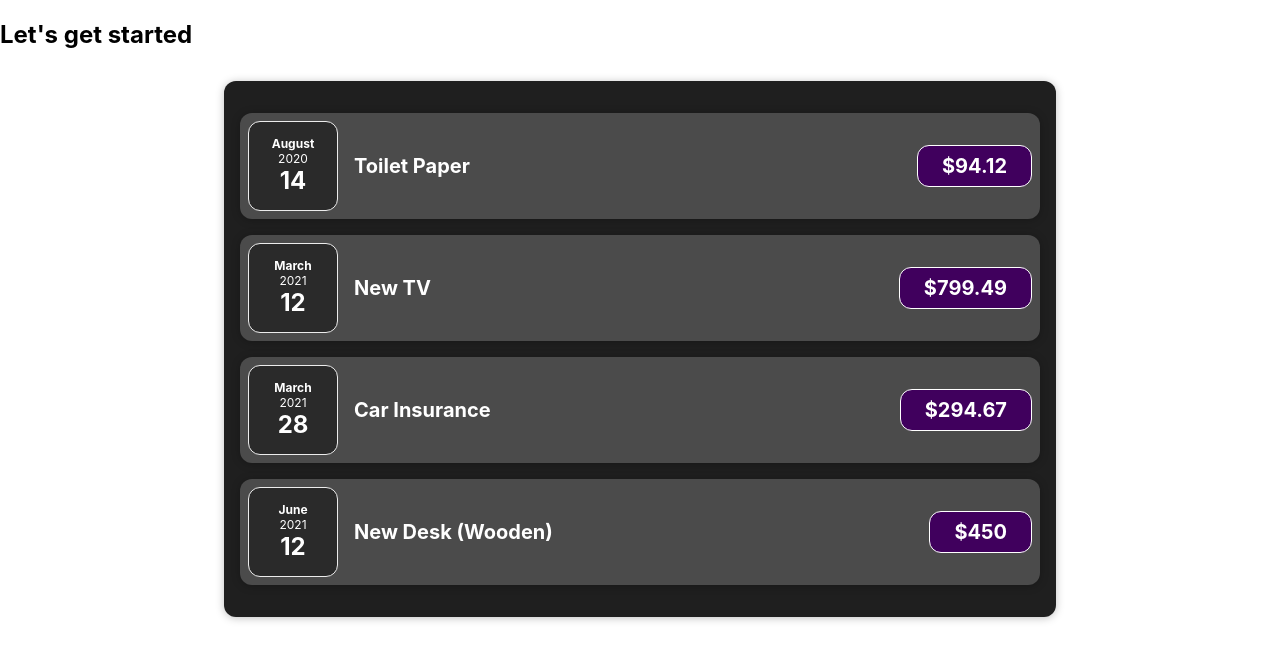
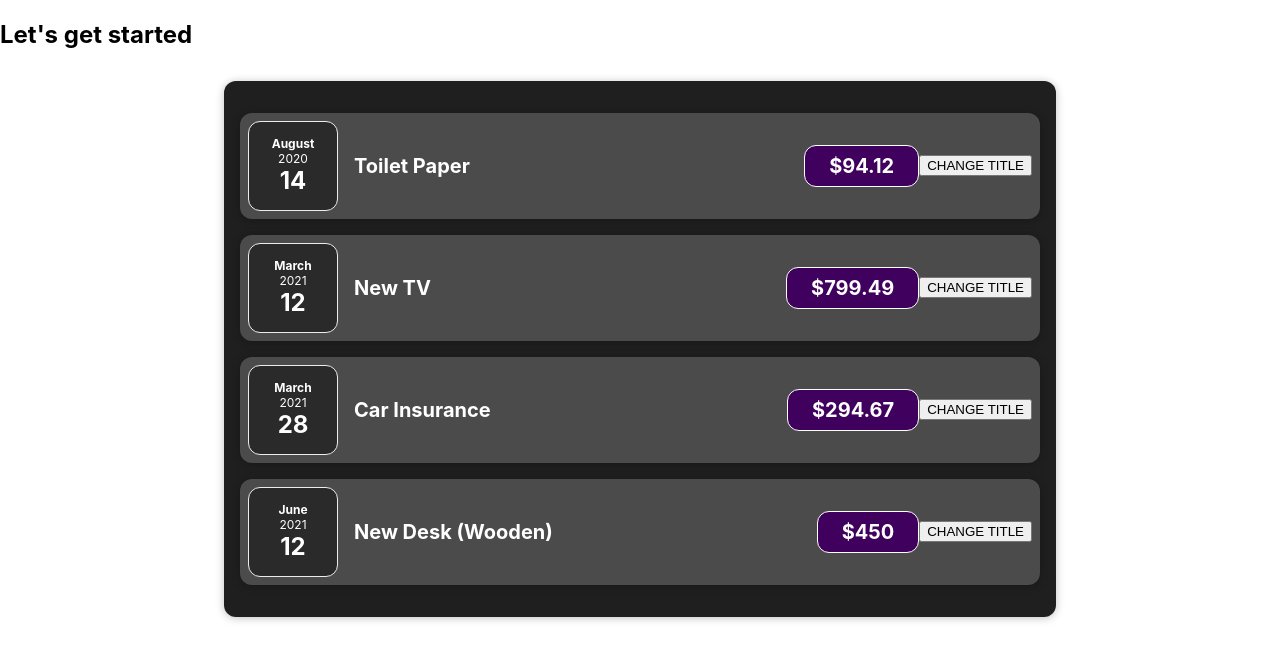
Before and after one commit to gaganggoyal/reactfirstapp, a React (Create React App) app: page / in a window 1280 px wide. Shown: the top 660 px of the page. Built offline with nearby package versions, Linux system fonts and the light colour scheme.

Commit message:
Add first useState

```diff
--- a/src/components/Expenses/ExpenseItem.js
+++ b/src/components/Expenses/ExpenseItem.js
@@ -1,17 +1,22 @@
 import ExpenseDate from './ExpenseDate'
-import React from 'react';
+import React, { useState  } from 'react';
 import Card from '../UI/Card'
 import './ExpenseItem.css';
 
 function ExpenseItem(props) {
+  const [title, setTitle] = useState(props.title);
 
+  const clickHandler = () => {
+    setTitle('Updated!');
+  };
   return (
     <Card className="expense-item">
       <ExpenseDate date={props.date} />
       <div className="expense-item__description">
-        <h2>{props.title}</h2>
+        <h2>{title}</h2>
         <div className="expense-item__price">${props.amount}</div>
       </div>
+      <button onClick={clickHandler}>CHANGE TITLE</button>
     </Card>
   );
 }
```
